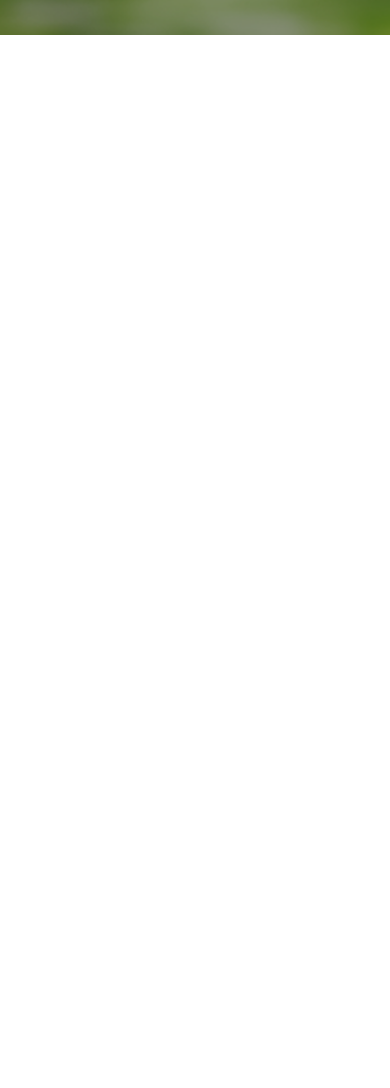
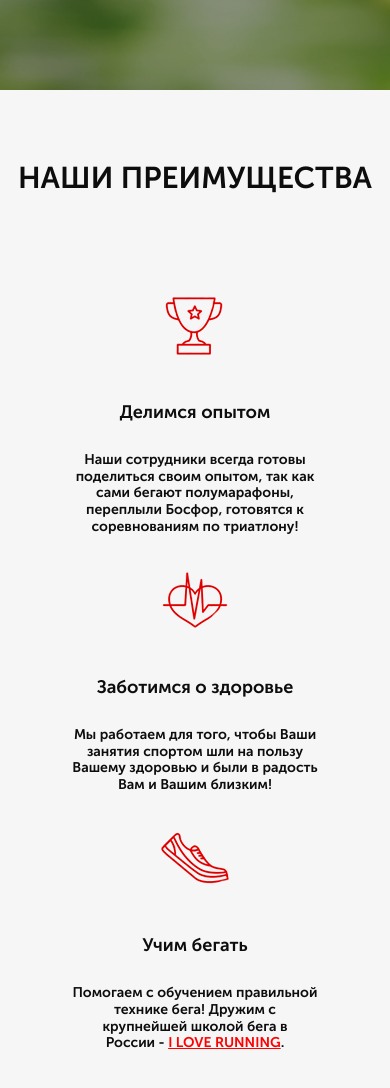
Before and after one commit to FedorPeresypin/pulsometer_site, a website: page src/index.html in a window 390 px wide. Shown: the part 808-1896 px from the top of the page. Before the commit the page ends 844 px from the top, so only its background shows below. Drawn offline with Linux system fonts and the light colour scheme.

Commit message:
second section complite + adaptive

```diff
--- a/src/index.html
+++ b/src/index.html
@@ -49,5 +49,31 @@
             </div>
         </div>
     </div>
+    <div class="advantages">
+        <div class="container">
+            <h2 class="title">НАШИ ПРЕИМУЩЕСТВА</h2>
+            <div class="advantages__wrapper">
+                <div class="advantages__item">
+                    <img src="img/advantages/cup.png" alt="cup">
+                    <div class="advantages__subtitle">Делимся опытом</div>
+                    <div class="advantages__descr">Наши сотрудники всегда готовы поделиться своим опытом,
+                        так как сами бегают полумарафоны, переплыли Босфор, готовятся к соревнованиям по триатлону!</div>
+                </div>
+                <div class="advantages__item">
+                    <img src="img/advantages/heart.png" alt="heart">
+                    <div class="advantages__subtitle">Заботимся о здоровье</div>
+                    <div class="advantages__descr">Мы работаем для того,
+                        чтобы Ваши занятия спортом шли на пользу Вашему здоровью и были в радость Вам и Вашим близким!</div>
+                </div>
+                <div class="advantages__item">
+                    <img src="img/advantages/shoe.png" alt="shoe">
+                    <div class="advantages__subtitle">Учим бегать</div>
+                    <div class="advantages__descr">Помогаем с обучением
+                        правильной технике бега!
+                        Дружим с крупнейшей школой бега в <br> России - <a href="#">I LOVE RUNNING</a>.</div>
+                </div>
+            </div>
+        </div>
+    </div>
 </body>
 </html>
--- /dev/null
+++ b/src/sass/base/_media.scss
@@ -0,0 +1,50 @@
+@media (max-width: 1200px){}
+@media (max-width: 991px){
+    .promo__wrapper{
+            align-items: center;
+    }
+}
+@media (max-width: 767px){
+    .header{
+        justify-content: space-evenly;
+    }
+    .advantages{
+        &__wrapper{
+            flex-direction: column;
+            align-items: center;
+        }
+        &__item{
+            margin-top: 30px;
+        }
+    }
+}
+@media (max-width: 575px){
+    .header{
+        flex-direction: column;
+        &__official{
+            margin-top: 25px;
+        }
+        &__contacts{
+            margin-top: 25px;
+        }
+    }
+    .promo{
+        &__wrapper{
+            margin-top: 10px;
+        }
+        &__header{
+            font-size: 26px;
+        }
+        &__subheader{
+            font-size: 15px;
+        }
+        &__icons{
+            margin-top: 10px;
+            flex-direction: column;
+            align-items: center;
+        }
+        &__icon{
+            margin-top: 15px;
+        }
+    }
+}
--- /dev/null
+++ b/src/sass/blocks/_advantages.scss
@@ -0,0 +1,37 @@
+.advantages{
+    min-height: 470px;
+    padding: 70px 0 81px 0;
+    background-color: #f6f6f6;
+
+    &__wrapper{
+        margin-top: 65px;
+        display: flex;
+        justify-content: space-around;
+    }
+    &__item{
+        width: 247px;
+        text-align: center;
+        img{
+            display: block;
+            margin: 0 auto;
+        }
+    }
+    &__subtitle{
+        margin-top: 38px;
+        font-size: 18px;
+        font-weight: 700;
+        color: #0d0d0d;
+    }
+    &__descr{
+        margin-top: 26px;
+        font-size: 14px;
+        line-height: 1.2;
+        font-weight: 700;
+        color: #0d0d0d;
+        a{
+            display: inline;
+            text-decoration: underline;
+            color: #ff0000;
+        }
+    }
+}
--- a/src/sass/blocks/_promo.scss
+++ b/src/sass/blocks/_promo.scss
@@ -24,7 +24,7 @@
     }
     &__icons{
         margin-top: 67px;
-        width: 364px;
+        width: 100%;
         display: flex;
         justify-content: space-between;
 
--- /dev/null
+++ b/src/sass/blocks/_titles.scss
@@ -0,0 +1,7 @@
+.title{
+    font-size: 30px;
+    line-height: 1.2;
+    font-weight: 700;
+    color: #0d0d0d;
+    text-align: center;
+}
--- a/src/sass/style.scss
+++ b/src/sass/style.scss
@@ -9,3 +9,6 @@
 @import 'blocks/promo';
 @import 'blocks/header';
 @import 'blocks/buttons';
+@import 'blocks/titles';
+@import 'blocks/advantages';
+@import 'base/media';
```
Also changed, not shown: src/css/style.min.css.
